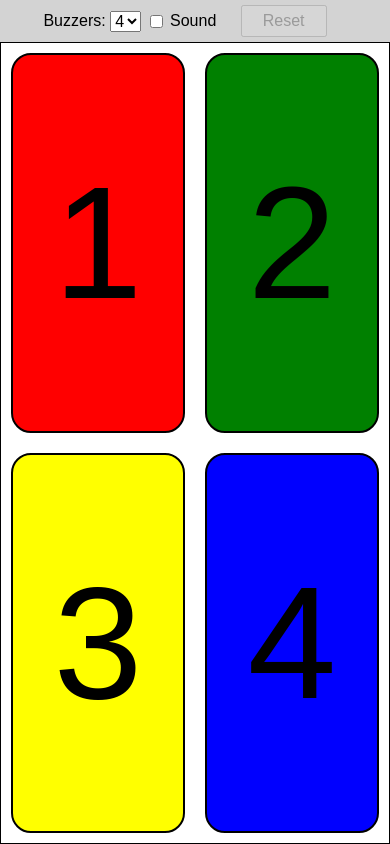
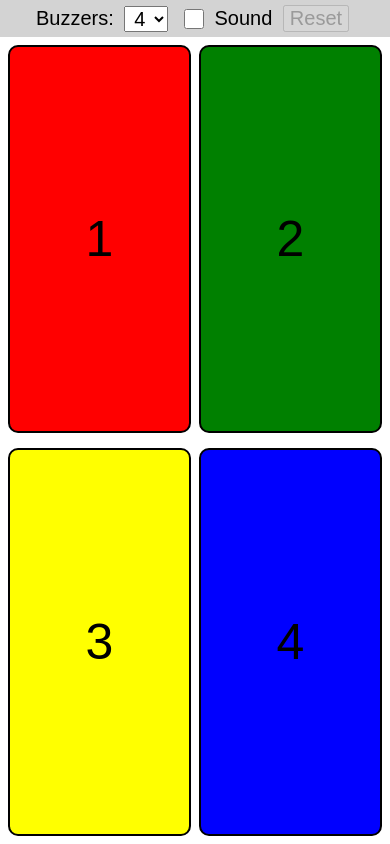
Before and after one commit to tonyfederer/Buzzer, a plain HTML site: page index.html in a window 390 px wide. Drawn offline with Linux system fonts and the light colour scheme.

Commit message:
Optimize element sizes for mobile devices

```diff
--- a/css/buzzer.css
+++ b/css/buzzer.css
@@ -9,7 +9,7 @@ html, body
 body
 {
     font-family: Arial, Helvetica, sans-serif;
-    font-size: 16px;
+    font-size: 20px;
     display: flex;
     flex-flow: column;
 }
@@ -18,38 +18,36 @@ body
 {
     background: lightgray;
     text-align: center;
-    padding: 5px;
 }
 
 input, select, button, label
 {
     vertical-align:middle;
-    font-size: 16px;
+    font-size: 20px;
 }
 
-select, input
+input, select, button
 {
-    padding: 0 5x;
+    padding: 0 5px;
+    margin: 5px;
 }
 
-#header button
+input[type="checkbox"]
 {
-    margin: 0 20px;
-    padding: 5px 20px;
+    width: 20px;
+    height: 20px;
 }
 
 #main
 {
-    border: solid 1px black;
-
     /* Use all remaining space */
     flex-grow: 1;
 
     /* Show buzzers as 2x grid */
     display: grid;
     grid-template-columns: 1fr 1fr;
-    gap: 20px;
-    padding: 10px;
+    gap: 2%;
+    padding: 2%; */
 }
 
 #footer
@@ -60,9 +58,10 @@ select, input
 .buzzer
 {
     color: black;
-    font-size: 10em;
-    border-radius: 20px;
+    font-size: 50px;
+    border-radius: 10px;
     border: solid 2px black;
+    margin: 0;
 }
 
 .buzzer1
--- a/index.html
+++ b/index.html
@@ -5,6 +5,7 @@
     </head>
     <script src="js/jquery-3.7.1.min.js"></script>
     <script src="js/buzzer.js"></script>
+    <meta name="viewport" content="width=device-width, height=device-height, initial-scale=1">
     <link rel="stylesheet" href="css/buzzer.css"/>
     </style>
 </html>
```
